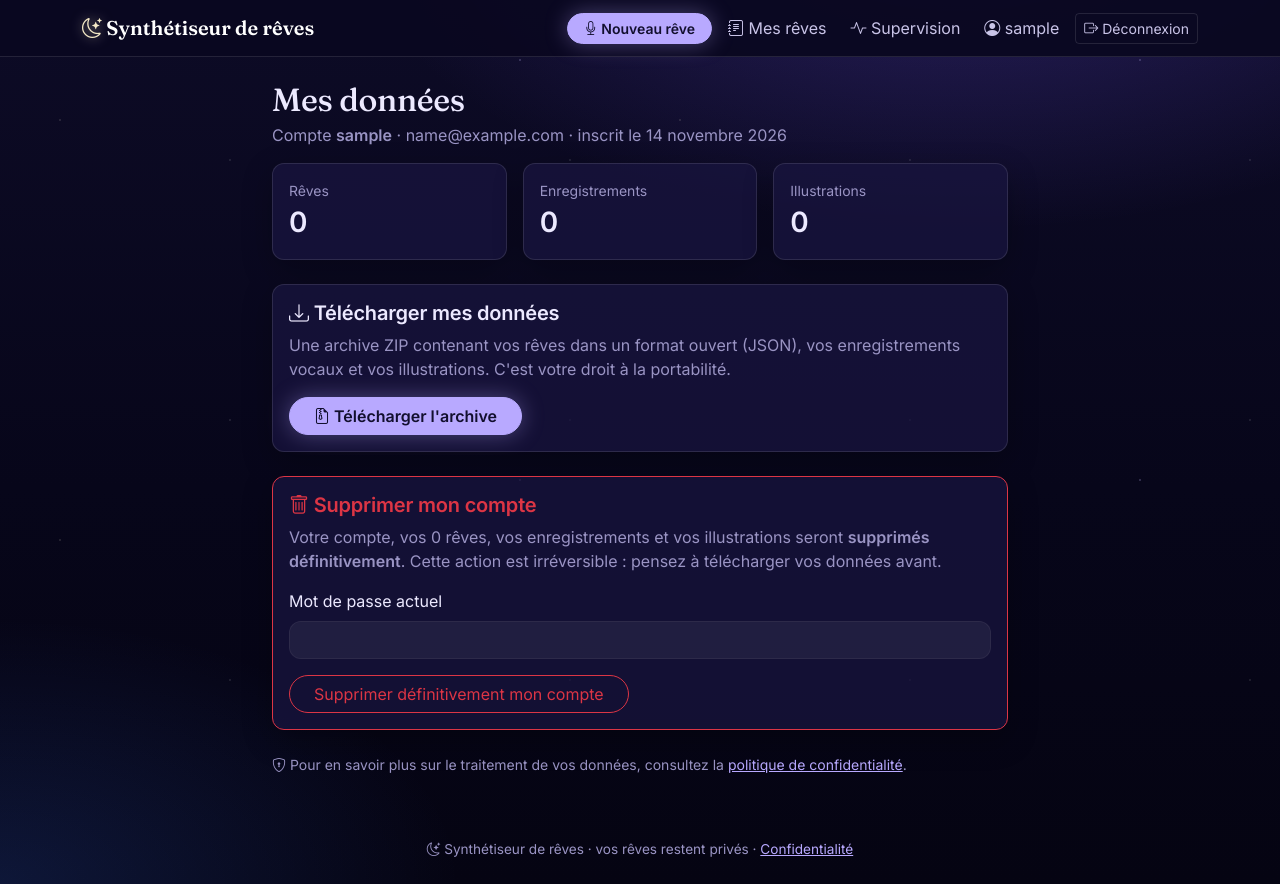
After one commit to Zaza9216/synthetiseur-de-reves, a Django app: page /comptes/mes-donnees/ in a window 1280 px wide. The commit adds this page. Run offline with Django 5.2, Linux system fonts and the light colour scheme; the visitor is signed in with stand-in values (Sample User, id 1); data that the repository does not hold is empty.

Commit message:
feat(rgpd): export de mes données, suppression du compte, confidentialité
- Page « Mes données » : résumé du compte, export ZIP (JSON ouvert + audios + images
  + LISEZMOI), suppression du compte confirmée par mot de passe
- Suppression du compte : rêves et fichiers effacés (cascade + signal post_delete)
- Page « Confidentialité » : données, finalités, sous-traitants (OpenAI, Render UE),
  conservation, droits, CNIL ; liée depuis le pied de page et l'inscription
- Lien « Mes données » sur le nom d'utilisateur dans la navigation

```diff
--- a/accounts/forms.py
+++ b/accounts/forms.py
@@ -1,5 +1,8 @@
 """Formulaires de l'application ``accounts``."""
 
+from typing import Any
+
+from django import forms
 from django.contrib.auth.forms import UserCreationForm
 from django.core.exceptions import ValidationError
 
@@ -30,3 +33,28 @@ class SignUpForm(UserCreationForm):
         if User.objects.filter(email__iexact=email).exists():
             raise ValidationError("Un compte existe déjà avec cette adresse email.")
         return email
+
+
+class DeleteAccountForm(forms.Form):
+    """Confirmation de la suppression du compte par le mot de passe actuel."""
+
+    password = forms.CharField(
+        label="Mot de passe actuel",
+        widget=forms.PasswordInput(attrs={"autocomplete": "current-password"}),
+    )
+
+    def __init__(self, user: User, *args: Any, **kwargs: Any) -> None:
+        """Mémorise l'utilisateur dont on vérifie le mot de passe."""
+        super().__init__(*args, **kwargs)
+        self.user = user
+
+    def clean_password(self) -> str:
+        """Vérifie le mot de passe.
+
+        Raises:
+            ValidationError: Si le mot de passe est incorrect.
+        """
+        password = self.cleaned_data["password"]
+        if not self.user.check_password(password):
+            raise ValidationError("Mot de passe incorrect.")
+        return password
--- /dev/null
+++ b/accounts/templates/accounts/my_data.html
@@ -0,0 +1,49 @@
+{% extends "base.html" %}
+
+{% block title %}Mes données · Synthétiseur de rêves{% endblock %}
+
+{% block content %}
+<div class="row justify-content-center">
+  <div class="col-lg-8">
+    <h1 class="h2 mb-1">Mes données</h1>
+    <p class="text-secondary">
+      Compte <strong>{{ user.username }}</strong> · {{ user.email }} · inscrit le {{ user.date_joined|date:"j F Y" }}
+    </p>
+
+    <div class="row g-3 mb-4">
+      <div class="col-4"><div class="card card-body h-100"><div class="small text-secondary">Rêves</div><div class="fs-3 fw-bold" data-testid="dream-count">{{ dream_count }}</div></div></div>
+      <div class="col-4"><div class="card card-body h-100"><div class="small text-secondary">Enregistrements</div><div class="fs-3 fw-bold">{{ audio_count }}</div></div></div>
+      <div class="col-4"><div class="card card-body h-100"><div class="small text-secondary">Illustrations</div><div class="fs-3 fw-bold">{{ image_count }}</div></div></div>
+    </div>
+
+    <section class="card card-body mb-4" aria-labelledby="export-title">
+      <h2 class="h5" id="export-title"><i class="bi bi-download" aria-hidden="true"></i> Télécharger mes données</h2>
+      <p class="text-secondary mb-3">
+        Une archive ZIP contenant vos rêves dans un format ouvert (JSON), vos enregistrements vocaux
+        et vos illustrations. C'est votre droit à la portabilité.
+      </p>
+      <div><a href="{% url 'accounts:export' %}" class="btn btn-primary rounded-pill px-4"><i class="bi bi-file-earmark-zip"></i> Télécharger l'archive</a></div>
+    </section>
+
+    <section class="card card-body border-danger" aria-labelledby="delete-title">
+      <h2 class="h5 text-danger" id="delete-title"><i class="bi bi-trash" aria-hidden="true"></i> Supprimer mon compte</h2>
+      <p class="text-secondary">
+        Votre compte, vos {{ dream_count }} rêve{{ dream_count|pluralize }}, vos enregistrements et vos
+        illustrations seront <strong>supprimés définitivement</strong>. Cette action est irréversible :
+        pensez à télécharger vos données avant.
+      </p>
+      <form method="post" novalidate>
+        {% csrf_token %}
+        {% include "includes/form_fields.html" with form=form %}
+        <button type="submit" class="btn btn-outline-danger rounded-pill px-4">Supprimer définitivement mon compte</button>
+      </form>
+    </section>
+
+    <p class="small text-secondary mt-4">
+      <i class="bi bi-shield-lock" aria-hidden="true"></i>
+      Pour en savoir plus sur le traitement de vos données, consultez la
+      <a href="{% url 'core:privacy' %}">politique de confidentialité</a>.
+    </p>
+  </div>
+</div>
+{% endblock %}
--- a/accounts/templates/registration/signup.html
+++ b/accounts/templates/registration/signup.html
@@ -12,6 +12,10 @@
         <form method="post" novalidate>
           {% csrf_token %}
           {% include "includes/form_fields.html" %}
+          <p class="small text-secondary">
+            Vos rêves sont des données personnelles : découvrez comment ils sont traités dans notre
+            <a href="{% url 'core:privacy' %}">politique de confidentialité</a>.
+          </p>
           <button type="submit" class="btn btn-primary w-100 rounded-pill py-2">Créer mon compte</button>
         </form>
         <p class="mt-3 mb-0 text-center">
--- a/accounts/urls.py
+++ b/accounts/urls.py
@@ -15,4 +15,6 @@ urlpatterns = [
         name="login",
     ),
     path("deconnexion/", auth_views.LogoutView.as_view(), name="logout"),
+    path("mes-donnees/", views.my_data, name="my_data"),
+    path("mes-donnees/export.zip", views.export_data, name="export"),
 ]
--- a/accounts/views.py
+++ b/accounts/views.py
@@ -4,11 +4,16 @@ import logging
 
 from django.conf import settings
 from django.contrib import messages
-from django.contrib.auth import login
-from django.http import HttpRequest, HttpResponse
+from django.contrib.auth import login, logout
+from django.contrib.auth.decorators import login_required
+from django.http import FileResponse, HttpRequest, HttpResponse
 from django.shortcuts import redirect, render
+from django.utils import timezone
+from django.views.decorators.http import require_GET
 
-from accounts.forms import SignUpForm
+from accounts.export import build_user_export
+from accounts.forms import DeleteAccountForm, SignUpForm
+from dreams.models import Dream
 
 logger = logging.getLogger(__name__)
 
@@ -35,3 +40,52 @@ def signup(request: HttpRequest) -> HttpResponse:
         return redirect(settings.LOGIN_REDIRECT_URL)
 
     return render(request, "registration/signup.html", {"form": form})
+
+
+@login_required
+def my_data(request: HttpRequest) -> HttpResponse:
+    """Espace « Mes données » : résumé, export et suppression du compte.
+
+    Args:
+        request: Requête HTTP entrante.
+
+    Returns:
+        La page, ou une redirection vers l'accueil après suppression du compte.
+    """
+    form = DeleteAccountForm(request.user, request.POST or None)
+    if request.method == "POST" and form.is_valid():
+        user_id = request.user.pk
+        user = request.user
+        logout(request)
+        user.delete()  # supprime aussi les rêves et leurs fichiers (cascade + signal)
+        logger.info("Compte %s supprimé à la demande de l'utilisateur", user_id)
+        messages.success(request, "Votre compte et toutes vos données ont été supprimés.")
+        return redirect("core:home")
+
+    dreams = Dream.objects.filter(user=request.user)
+    context = {
+        "form": form,
+        "dream_count": dreams.count(),
+        "audio_count": dreams.exclude(audio="").count(),
+        "image_count": dreams.exclude(image="").count(),
+    }
+    return render(request, "accounts/my_data.html", context)
+
+
+@login_required
+@require_GET
+def export_data(request: HttpRequest) -> FileResponse:
+    """Télécharge l'archive ZIP de toutes les données de l'utilisateur.
+
+    Args:
+        request: Requête HTTP entrante.
+
+    Returns:
+        L'archive en pièce jointe.
+    """
+    archive = build_user_export(request.user)
+    filename = f"mes-reves-{timezone.localdate():%Y-%m-%d}.zip"
+    logger.info("Export des données de l'utilisateur %s", request.user.pk)
+    return FileResponse(
+        archive, as_attachment=True, filename=filename, content_type="application/zip"
+    )
--- a/core/urls.py
+++ b/core/urls.py
@@ -10,4 +10,5 @@ urlpatterns = [
     path("", views.home, name="home"),
     path("health/", views.health, name="health"),
     path("supervision/", views.supervision, name="supervision"),
+    path("confidentialite/", views.privacy, name="privacy"),
 ]
--- a/core/views.py
+++ b/core/views.py
@@ -76,3 +76,8 @@ def supervision(request: HttpRequest) -> HttpResponse:
         "forwarded_for": request.META.get("HTTP_X_FORWARDED_FOR", "—"),
     }
     return render(request, "core/supervision.html", context)
+
+
+def privacy(request: HttpRequest) -> HttpResponse:
+    """Politique de confidentialité : données traitées, finalités, sous-traitants, droits."""
+    return render(request, "core/privacy.html")
--- a/templates/base.html
+++ b/templates/base.html
@@ -28,9 +28,10 @@
           {% if user.is_staff %}
             <a class="nav-link" href="{% url 'core:supervision' %}"><i class="bi bi-activity"></i> <span class="d-none d-lg-inline">Supervision</span></a>
           {% endif %}
-          <span class="navbar-text text-light d-none d-sm-inline">
-            <i class="bi bi-person-circle"></i> {{ user.username }}
-          </span>
+          <a class="nav-link" href="{% url 'accounts:my_data' %}" title="Mes données">
+            <i class="bi bi-person-circle"></i><span class="d-none d-sm-inline"> {{ user.username }}</span>
+            <span class="visually-hidden d-sm-none">Mes données</span>
+          </a>
           <form method="post" action="{% url 'accounts:logout' %}" class="d-inline">
             {% csrf_token %}
             <button type="submit" class="btn btn-ghost btn-sm" title="Déconnexion"><i class="bi bi-box-arrow-right"></i><span class="visually-hidden visually-hidden-focusable"> Déconnexion</span><span class="d-none d-lg-inline"> Déconnexion</span></button>
@@ -53,7 +54,8 @@
   </main>
 
   <footer class="container py-4 text-center">
-    <i class="bi bi-moon-stars" aria-hidden="true"></i> Synthétiseur de rêves · vos rêves restent privés
+    <i class="bi bi-moon-stars" aria-hidden="true"></i> Synthétiseur de rêves · vos rêves restent privés ·
+    <a href="{% url 'core:privacy' %}">Confidentialité</a>
   </footer>
 
   <script src="https://cdn.jsdelivr.net/npm/bootstrap@5.3.3/dist/js/bootstrap.bundle.min.js"></script>
```
Also changed, not shown: accounts/export.py (added, +92 -0 lines), core/templates/core/privacy.html (added, +46 -0 lines), docs/journal-de-bord.md (+7 -0 lines), tests/test_rgpd.py (added, +177 -0 lines).
